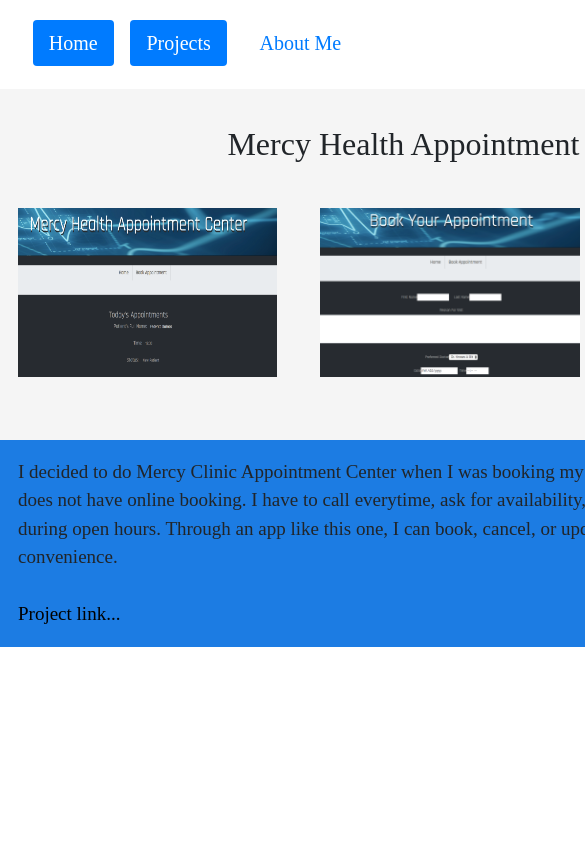
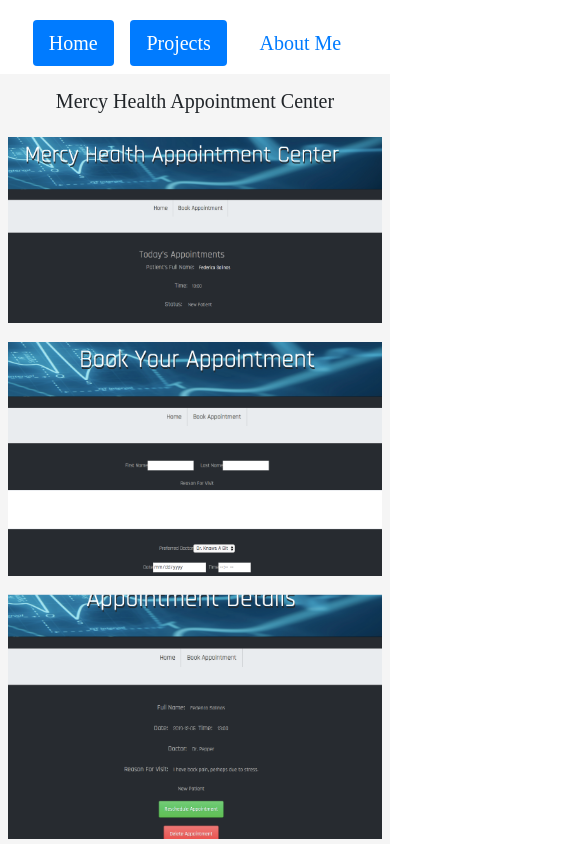
Before and after one commit to salinasfez/salinasfez.github.io, a React (Create React App) app in the folder mywebsite/: page /projects in a window 390 px wide. Shown: the top 844 px of the page, 585 px wide, since content can reach past the window. Built offline with nearby package versions, Linux system fonts and the light colour scheme; a web font is replaced by a local one.

Commit message:
ready for deployment

```diff
--- a/mywebsite/src/components/AboutMe.css
+++ b/mywebsite/src/components/AboutMe.css
@@ -31,3 +31,38 @@
     background-color: #d0cfcf;
     height: 20%;
 }
+@media screen and (max-width: 812px) {
+    .flex-container{
+        width: 100%;
+    }
+}
+
+
+@media screen and (max-width: 450px){
+    .flex-container {
+        width: 100%;
+        margin: 0 auto;
+        text-align: center;
+    }
+    .image-container{
+        display: flex;
+        flex-direction: column;
+        justify-content: center;
+    }
+    .images{
+        width: 100%;
+        margin-top: 5%;
+        /* border-top: 1px dashed black; */
+    }
+    #main-header {
+        font-size: 20px;
+    }
+    .projects-paragraph {
+        width: 100%;
+        margin-right: 3%;
+        margin-left: 3%;
+    }
+    #first-image {
+        margin-top: 0%;
+    }
+}
--- a/mywebsite/src/components/Main.css
+++ b/mywebsite/src/components/Main.css
@@ -136,7 +136,7 @@
     border-radius: 50%;
     padding: 5px;
     width: 300px;
-    height: 320px;
+    height: 300px;
     margin-left: 7%;
   }
 .me:hover {
--- a/mywebsite/src/components/Projects.js
+++ b/mywebsite/src/components/Projects.js
@@ -1,42 +1,21 @@
 import React from 'react';
 import './Projects.css';
 
-
-
-
-
-
-
 class Projects extends React.Component{
-
     render(){
-
     return(
             <div className='flex-container'>
                     <h2 id='main-header'>Mercy Health Appointment Center</h2>
-
-
                         <div className='image-container'>
-
-                                <img src={require('../images/mercy_home.png')} className='images'/>
-
-
+                                <img src={require('../images/mercy_home.png')} className='images'id='first-image'/>
                                 <img src={require('../images/mercy_book.png')} className='images'/>
-
-
                                 <img src={require('../images/mercy_details.png')} className='images'/>
-
-
                         </div>
-
-
-
                         <div className='projects-paragraph'>
                             I decided to do Mercy Clinic Appointment Center when I was booking my appointment with my doctor whom does not have online booking. I have to call everytime, ask for availability, and the worst part is I have to call during open hours. Through an app like this one, I can book, cancel, or update my appointment at my own convenience.
                             <br/><br/><a className='project-links' href={'https://mercy-appointment-center.herokuapp.com/appointments'} target='_blank'>Project link...</a>
                         </div>
                     </div>
-
         )
     }
 }
```
